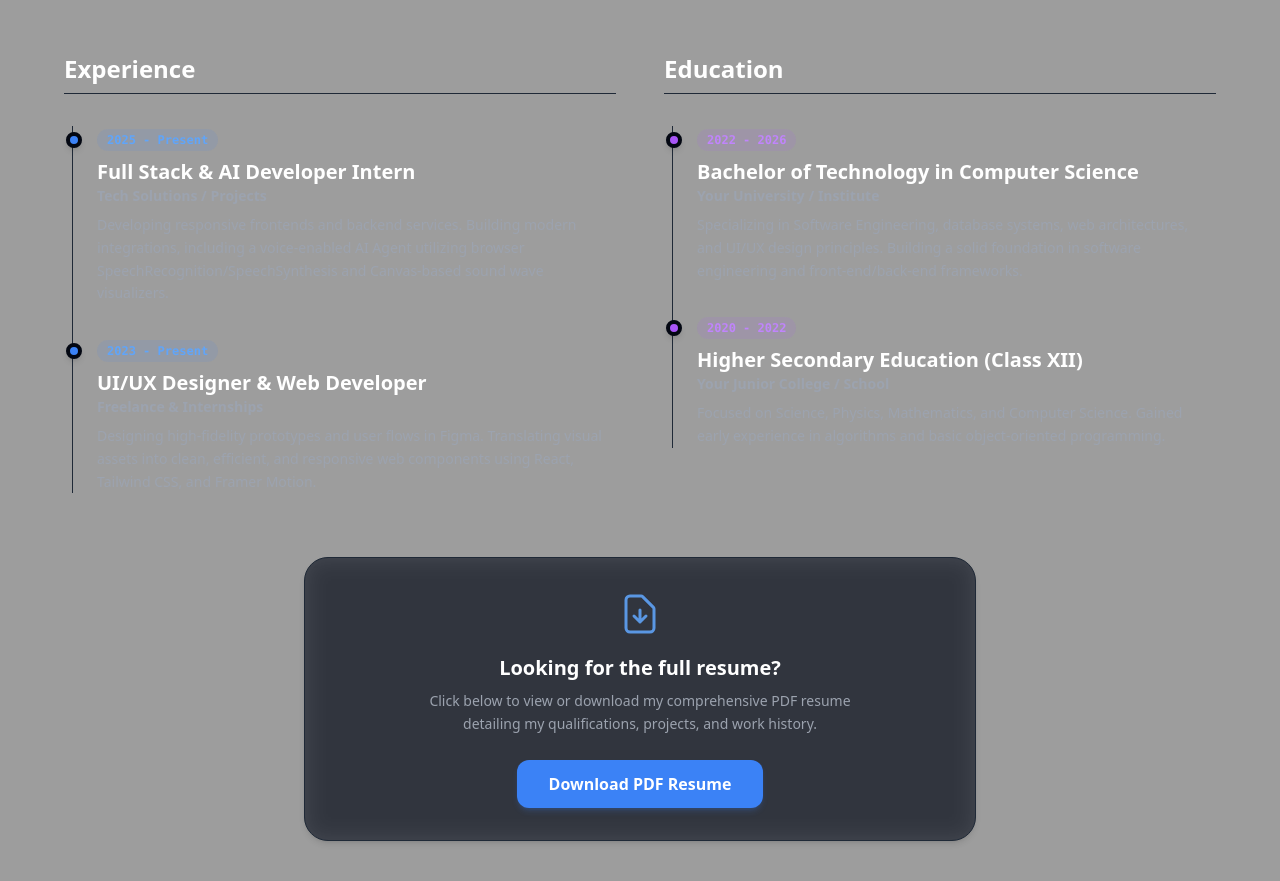
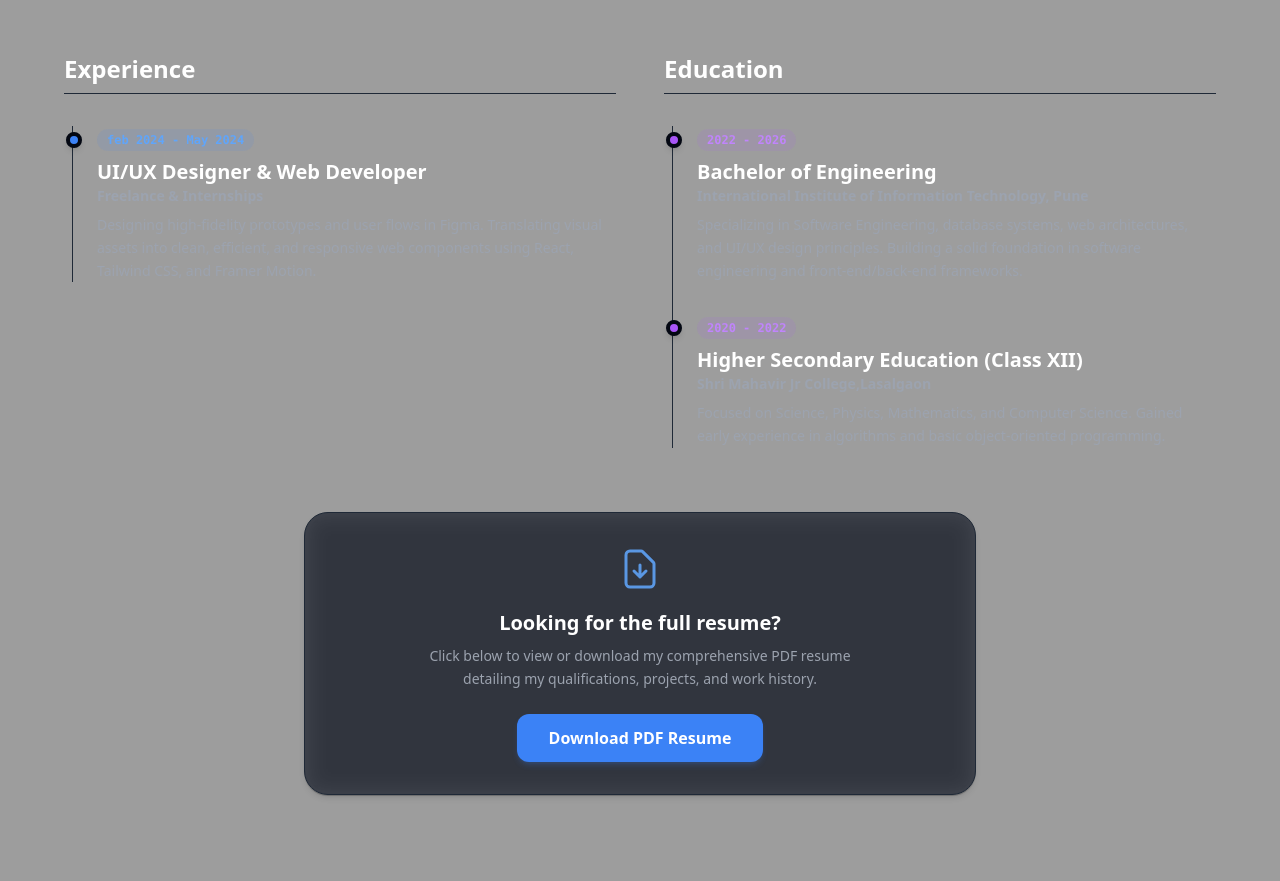
Before and after one commit to SOHAIL1510/Portfolio08, a React (Vite) app: page / in a window 1280 px wide. Shown: the part 1929-2810 px from the top of the page. Built offline with nearby package versions, Linux system fonts and the light colour scheme.

Commit message:
docs: Update education and work history in Resume component with real credentials

```diff
--- a/src/components/Resume.jsx
+++ b/src/components/Resume.jsx
@@ -5,30 +5,25 @@ import TiltCard from "./TiltCard";
 export default function Resume() {
   const education = [
     {
-      degree: "Bachelor of Technology in Computer Science",
-      institution: "Your University / Institute",
+      degree: "Bachelor of Engineering",
+      institution: "International Institute of Information Technology, Pune ",
       duration: "2022 - 2026",
       desc: "Specializing in Software Engineering, database systems, web architectures, and UI/UX design principles. Building a solid foundation in software engineering and front-end/back-end frameworks.",
     },
     {
       degree: "Higher Secondary Education (Class XII)",
-      institution: "Your Junior College / School",
+      institution: "Shri Mahavir Jr College,Lasalgaon",
       duration: "2020 - 2022",
       desc: "Focused on Science, Physics, Mathematics, and Computer Science. Gained early experience in algorithms and basic object-oriented programming.",
     },
   ];
 
   const experience = [
-    {
-      role: "Full Stack & AI Developer Intern",
-      company: "Tech Solutions / Projects",
-      duration: "2025 - Present",
-      desc: "Developing responsive frontends and backend services. Building modern integrations, including a voice-enabled AI Agent utilizing browser SpeechRecognition/SpeechSynthesis and Canvas-based sound wave visualizers.",
-    },
+
     {
       role: "UI/UX Designer & Web Developer",
       company: "Freelance & Internships",
-      duration: "2023 - Present",
+      duration: "feb 2024 - May 2024",
       desc: "Designing high-fidelity prototypes and user flows in Figma. Translating visual assets into clean, efficient, and responsive web components using React, Tailwind CSS, and Framer Motion.",
     },
   ];
```
